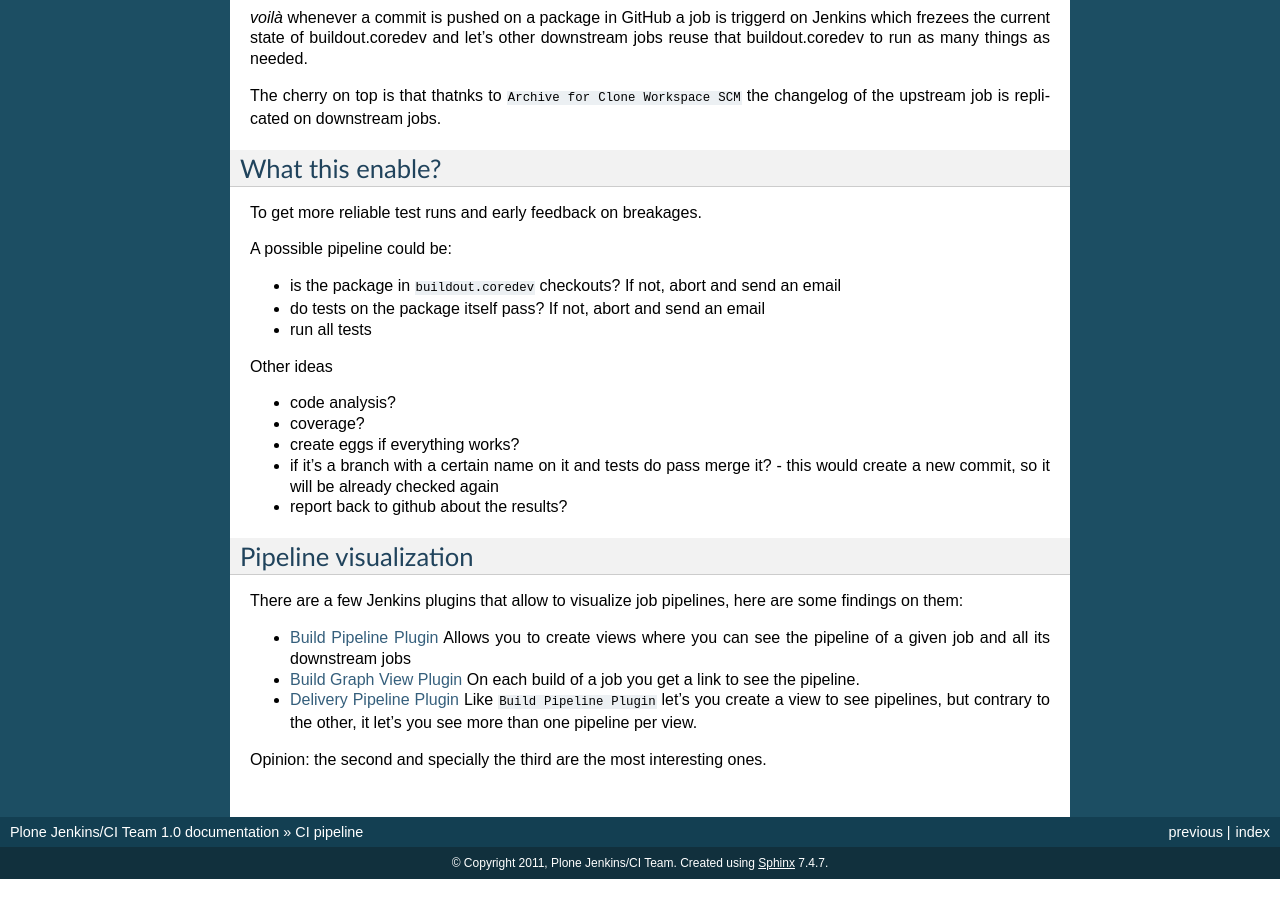
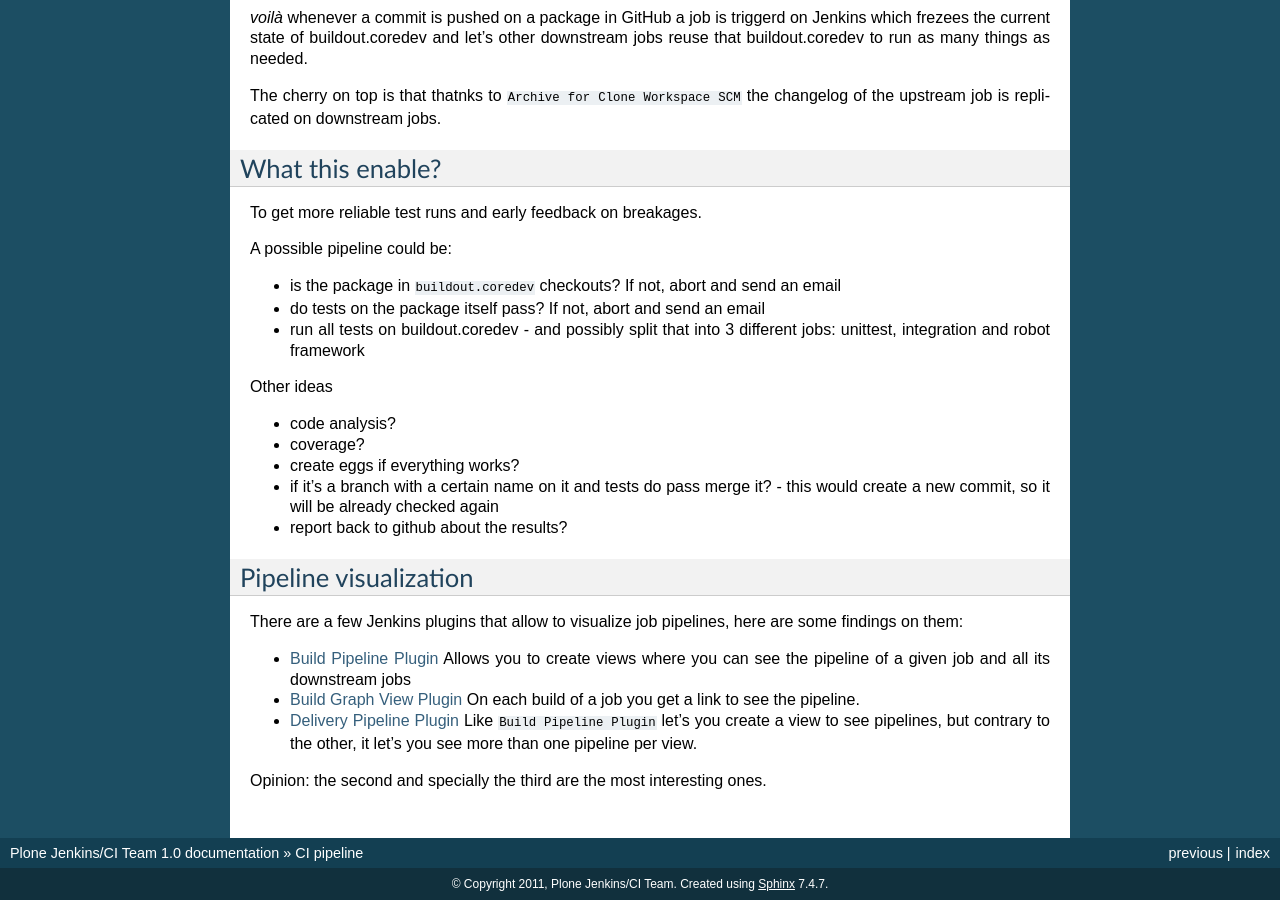
Before and after one commit to plone/jenkins.plone.org, a Sphinx documentation site: the page built from docs/source/future-pipeline.rst, in a window 1280 px wide and 900 px high, scrolled down 1412 px. Built offline with Sphinx 7.4.7, drawn with Linux system fonts in a browser that asks for light colours; before the commit the page ends 2291 px from its top, so only the background shows below that.

Commit message:
docs: correct a note

```diff
--- a/docs/source/future-pipeline.rst
+++ b/docs/source/future-pipeline.rst
@@ -92,7 +92,8 @@ A possible pipeline could be:
 
 - is the package in ``buildout.coredev`` checkouts? If not, abort and send an email
 - do tests on the package itself pass? If not, abort and send an email
-- run all tests
+- run all tests on buildout.coredev
+  - and possibly split that into 3 different jobs: unittest, integration and robot framework
 
 Other ideas
 
```
